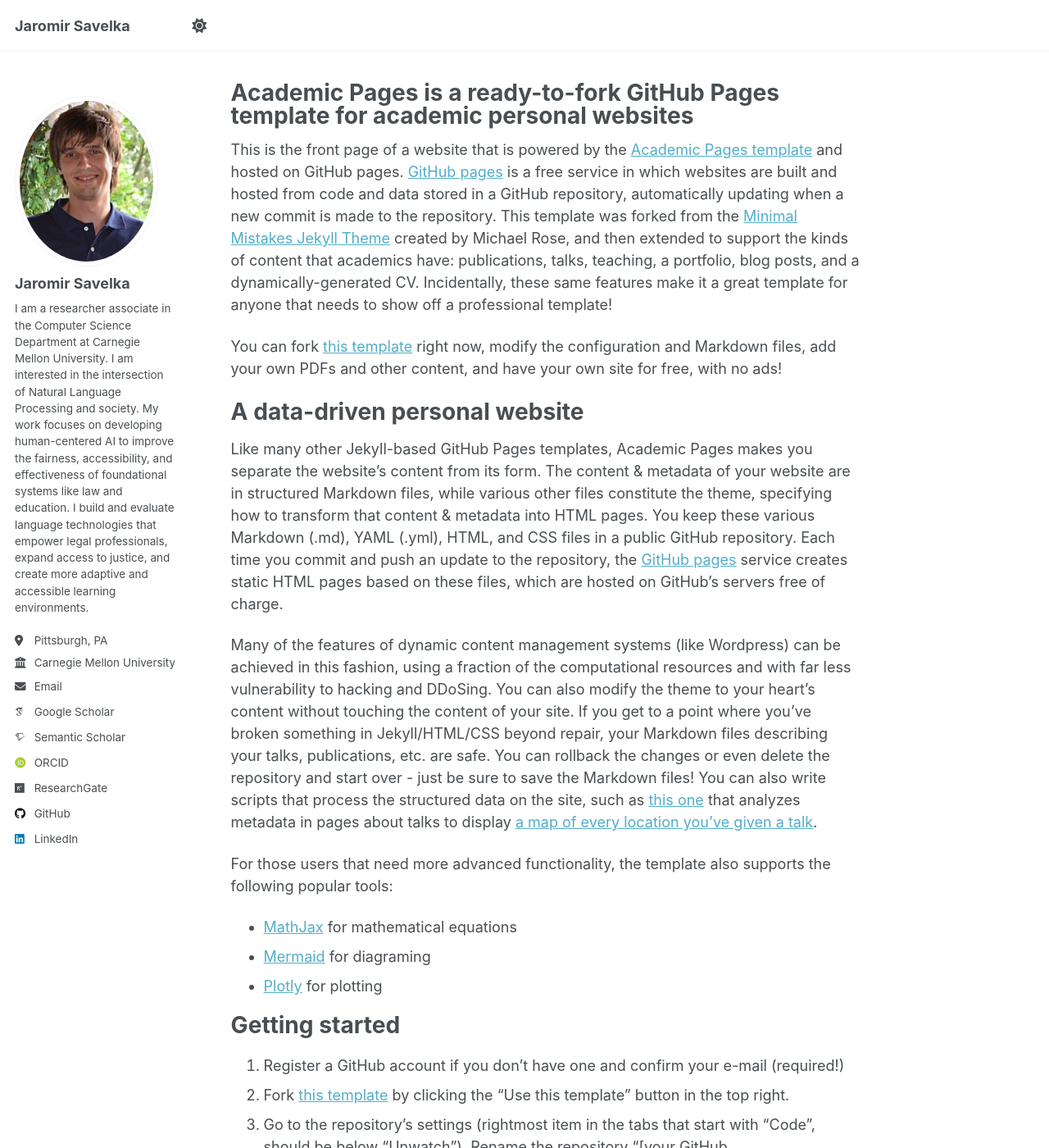
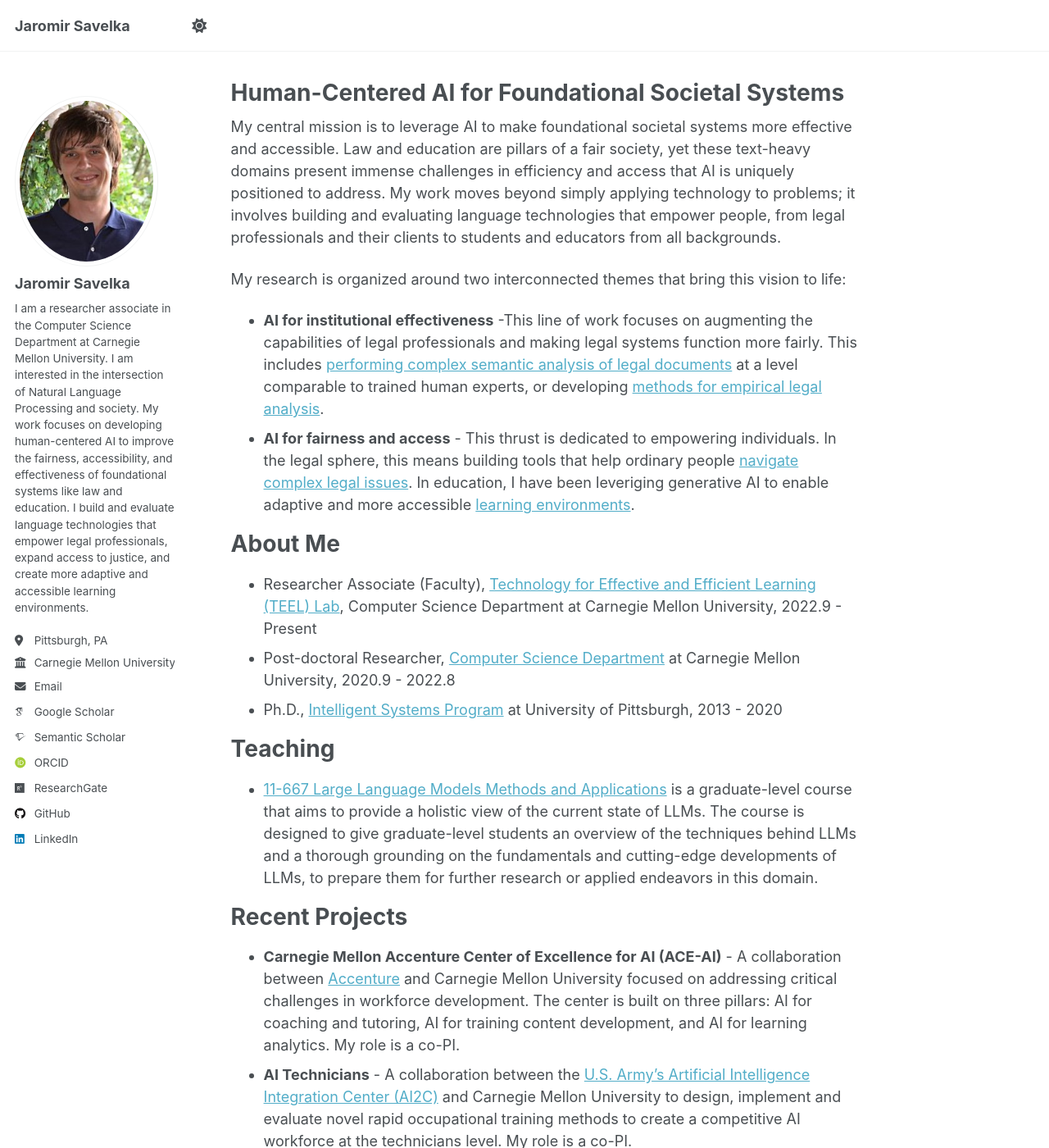
Before and after one commit to jsavelka/jsavelka.github.io, a Jekyll site: the page built from _pages/about.md, in a window 1280 px wide and 1400 px high. Shown: the whole window at 82% size. Built offline with Jekyll 4.4.1, drawn with Linux system fonts in a browser that asks for light colours; some web fonts are replaced; a script that is not in the unit is left out; some of the changed text lies outside the part shown.

Commit message:
Written the intial version of the about page

```diff
--- a/_pages/about.md
+++ b/_pages/about.md
@@ -1,56 +1,37 @@
 ---
 permalink: /
-title: "Academic Pages is a ready-to-fork GitHub Pages template for academic personal websites"
+title: "Human-Centered AI for Foundational Societal Systems"
 author_profile: true
 redirect_from:
   - /about/
   - /about.html
 ---
 
-This is the front page of a website that is powered by the [Academic Pages template](https://github.com/academicpages/academicpages.github.io) and hosted on GitHub pages. [GitHub pages](https://pages.github.com) is a free service in which websites are built and hosted from code and data stored in a GitHub repository, automatically updating when a new commit is made to the repository. This template was forked from the [Minimal Mistakes Jekyll Theme](https://mmistakes.github.io/minimal-mistakes/) created by Michael Rose, and then extended to support the kinds of content that academics have: publications, talks, teaching, a portfolio, blog posts, and a dynamically-generated CV. Incidentally, these same features make it a great template for anyone that needs to show off a professional template!
+My central mission is to leverage AI to make foundational societal systems more effective and accessible. Law and education are pillars of a fair society, yet these text-heavy domains present immense challenges in efficiency and access that AI is uniquely positioned to address. My work moves beyond simply applying technology to problems; it involves building and evaluating language technologies that empower people, from legal professionals and their clients to students and educators from all backgrounds.
 
- You can fork [this template](https://github.com/academicpages/academicpages.github.io) right now, modify the configuration and Markdown files, add your own PDFs and other content, and have your own site for free, with no ads!
+My research is organized around two interconnected themes that bring this vision to life:
+- **AI for institutional effectiveness** -This line of work focuses on augmenting the capabilities of legal professionals and making legal systems function more fairly. This includes [performing complex semantic analysis of legal documents](https://arxiv.org/pdf/2306.13906) at a level comparable to trained human experts, or developing [methods for empirical legal analysis](https://ebooks.iospress.nl/doi/10.3233/FAIA230965).
+- **AI for fairness and access** - This thrust is dedicated to empowering individuals. In the legal sphere, this means building tools that help ordinary people [navigate complex legal issues](https://link.springer.com/article/10.1007/s10506-021-09293-5). In education, I have been leveriging generative AI to enable adaptive and more accessible [learning environments](https://dl.acm.org/doi/abs/10.1145/3631802.3631830).
 
-A data-driven personal website
+About Me
 ======
-Like many other Jekyll-based GitHub Pages templates, Academic Pages makes you separate the website's content from its form. The content & metadata of your website are in structured Markdown files, while various other files constitute the theme, specifying how to transform that content & metadata into HTML pages. You keep these various Markdown (.md), YAML (.yml), HTML, and CSS files in a public GitHub repository. Each time you commit and push an update to the repository, the [GitHub pages](https://pages.github.com/) service creates static HTML pages based on these files, which are hosted on GitHub's servers free of charge.
+- Researcher Associate (Faculty), [Technology for Effective and Efficient Learning (TEEL) Lab](https://teel.cs.cmu.edu/), Computer Science Department at Carnegie Mellon University, 2022.9 - Present
+- Post-doctoral Researcher, [Computer Science Department](https://csd.cmu.edu/) at Carnegie Mellon University, 2020.9 - 2022.8
+- Ph.D., [Intelligent Systems Program](https://www.isp.pitt.edu/) at University of Pittsburgh, 2013 - 2020
 
-Many of the features of dynamic content management systems (like Wordpress) can be achieved in this fashion, using a fraction of the computational resources and with far less vulnerability to hacking and DDoSing. You can also modify the theme to your heart's content without touching the content of your site. If you get to a point where you've broken something in Jekyll/HTML/CSS beyond repair, your Markdown files describing your talks, publications, etc. are safe. You can rollback the changes or even delete the repository and start over - just be sure to save the Markdown files! You can also write scripts that process the structured data on the site, such as [this one](https://github.com/academicpages/academicpages.github.io/blob/master/talkmap.ipynb) that analyzes metadata in pages about talks to display [a map of every location you've given a talk](https://academicpages.github.io/talkmap.html).
+Teaching
+======
+- [11-667 Large Language Models Methods and Applications](https://cmu-llms.org/) is a graduate-level course that aims to provide a holistic view of the current state of LLMs. The course is designed to give graduate-level students an overview of the techniques behind LLMs and a thorough grounding on the fundamentals and cutting-edge developments of LLMs, to prepare them for further research or applied endeavors in this domain.
 
-For those users that need more advanced functionality, the template also supports the following popular tools:
-- [MathJax](https://www.mathjax.org/) for mathematical equations
-- [Mermaid](https://mermaid.js.org/) for diagraming
-- [Plotly](https://plotly.com/javascript/) for plotting
+Recent Projects
+======
+- **Carnegie Mellon Accenture Center of Excellence for AI (ACE-AI)** - A collaboration between [Accenture](https://www.accenture.com/us-en) and Carnegie Mellon University focused on addressing critical challenges in workforce development. The center is built on three pillars: AI for coaching and tutoring, AI for training content development, and AI for learning analytics. My role is a co-PI.
+- **AI Technicians** - A collaboration between the [U.S. Army's Artificial Intelligence Integration Center (AI2C)](https://www.t2.army.mil/T2-Laboratories/Designated-Laboratories/Artificial-Intelligence-Integration-Center/) and Carnegie Mellon University to design, implement and evaluate novel rapid occupational training methods to create a competitive AI workforce at the technicians level. My role is a co-PI.
+- **AI Institute for Societal Decision Making (AI-SDM)** - The [institute](https://www.cmu.edu/ai-sdm/) brings together AI and social sciences researchers to develop human-centric AI for societal good that harnesses the power of data and an improved understanding of human decisions to create better and more trusted choices. The TEEL lab’s role in AI-SDM is to develop and deliver an AI Literacy curriculum targeted towards non-STEM learners with a high school education.
 
-Getting started
+Recent Service
 ======
-1. Register a GitHub account if you don't have one and confirm your e-mail (required!)
-1. Fork [this template](https://github.com/academicpages/academicpages.github.io) by clicking the "Use this template" button in the top right.
-1. Go to the repository's settings (rightmost item in the tabs that start with "Code", should be below "Unwatch"). Rename the repository "[your GitHub username].github.io", which will also be your website's URL.
-1. Set site-wide configuration and create content & metadata (see below -- also see [this set of diffs](http://archive.is/3TPas) showing what files were changed to set up [an example site](https://getorg-testacct.github.io) for a user with the username "getorg-testacct")
-1. Upload any files (like PDFs, .zip files, etc.) to the files/ directory. They will appear at https://[your GitHub username].github.io/files/example.pdf.
-1. Check status by going to the repository settings, in the "GitHub pages" section
-
-Site-wide configuration
-------
-The main configuration file for the site is in the base directory in [_config.yml](https://github.com/academicpages/academicpages.github.io/blob/master/_config.yml), which defines the content in the sidebars and other site-wide features. You will need to replace the default variables with ones about yourself and your site's github repository. The configuration file for the top menu is in [_data/navigation.yml](https://github.com/academicpages/academicpages.github.io/blob/master/_data/navigation.yml). For example, if you don't have a portfolio or blog posts, you can remove those items from that navigation.yml file to remove them from the header.
-
-Create content & metadata
-------
-For site content, there is one Markdown file for each type of content, which are stored in directories like _publications, _talks, _posts, _teaching, or _pages. For example, each talk is a Markdown file in the [_talks directory](https://github.com/academicpages/academicpages.github.io/tree/master/_talks). At the top of each Markdown file is structured data in YAML about the talk, which the theme will parse to do lots of cool stuff. The same structured data about a talk is used to generate the list of talks on the [Talks page](https://academicpages.github.io/talks), each [individual page](https://academicpages.github.io/talks/2012-03-01-talk-1) for specific talks, the talks section for the [CV page](https://academicpages.github.io/cv), and the [map of places you've given a talk](https://academicpages.github.io/talkmap.html) (if you run this [python file](https://github.com/academicpages/academicpages.github.io/blob/master/talkmap.py) or [Jupyter notebook](https://github.com/academicpages/academicpages.github.io/blob/master/talkmap.ipynb), which creates the HTML for the map based on the contents of the _talks directory).
-
-**Markdown generator**
-
-The repository includes [a set of Jupyter notebooks](https://github.com/academicpages/academicpages.github.io/tree/master/markdown_generator
-) that converts a CSV containing structured data about talks or presentations into individual Markdown files that will be properly formatted for the Academic Pages template. The sample CSVs in that directory are the ones I used to create my own personal website at stuartgeiger.com. My usual workflow is that I keep a spreadsheet of my publications and talks, then run the code in these notebooks to generate the Markdown files, then commit and push them to the GitHub repository.
-
-How to edit your site's GitHub repository
-------
-Many people use a git client to create files on their local computer and then push them to GitHub's servers. If you are not familiar with git, you can directly edit these configuration and Markdown files directly in the github.com interface. Navigate to a file (like [this one](https://github.com/academicpages/academicpages.github.io/blob/master/_talks/2012-03-01-talk-1.md) and click the pencil icon in the top right of the content preview (to the right of the "Raw | Blame | History" buttons). You can delete a file by clicking the trashcan icon to the right of the pencil icon. You can also create new files or upload files by navigating to a directory and clicking the "Create new file" or "Upload files" buttons.
-
-Example: editing a Markdown file for a talk
-![Editing a Markdown file for a talk](/images/editing-talk.png)
-
-For more info
-------
-More info about configuring Academic Pages can be found in [the guide](https://academicpages.github.io/markdown/), the [growing wiki](https://github.com/academicpages/academicpages.github.io/wiki), and you can always [ask a question on GitHub](https://github.com/academicpages/academicpages.github.io/discussions). The [guides for the Minimal Mistakes theme](https://mmistakes.github.io/minimal-mistakes/docs/configuration/) (which this theme was forked from) might also be helpful.
+- Vice-president, [International Association for Artificial Intelligence and Law (IAAIL)](http://www.iaail.org/)
+- Organizer, [AI for Access to Justice Workshop](https://suffolklitlab.org/events/ai-for-access-to-justice-at-icail25/) at the International Conference on AI and Law 2025 (AI4A2J-ICAIL25)
+- Program Chair, [JURIX 2024: 37th International Conference on Legal Knowledge and Information Systems](https://jurix2024.law.muni.cz/)
+- Editor, [Artificial Intelligence and Law](https://link.springer.com/journal/10506)
```
